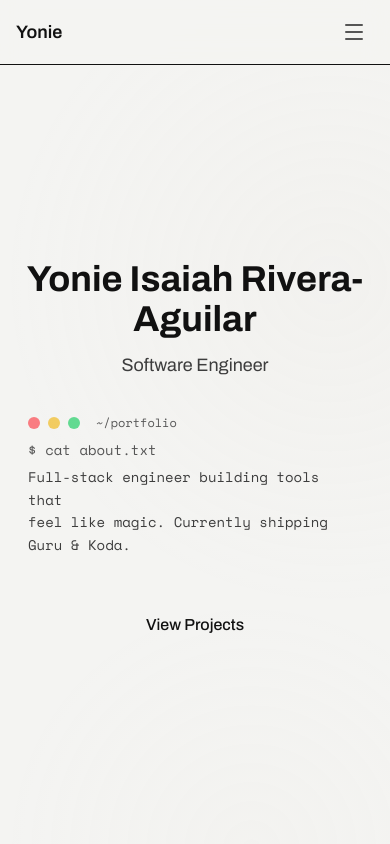
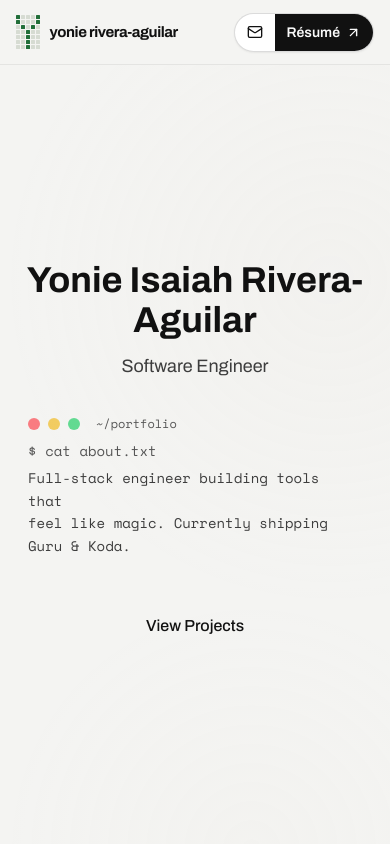
Before and after one commit to Isaiahriveraa/Portfolio, a Next.js app: page / in a window 390 px wide. Shown: the top 844 px of the page. Built offline with nearby package versions, Linux system fonts and the light colour scheme.

Commit message:
feat(header): keep email and the résumé one click away in a sticky header

```diff
--- a/src/app/layout.tsx
+++ b/src/app/layout.tsx
@@ -35,7 +35,7 @@ export default function RootLayout({
       <body className={`${archivo.variable} ${spaceMono.variable} antialiased`}>
         <MotionProvider>
           <Header />
-          <main className="min-h-screen pt-16">{children}</main>
+          <main id="top">{children}</main>
           <Footer />
         </MotionProvider>
       </body>
--- a/src/components/layout/Header.tsx
+++ b/src/components/layout/Header.tsx
@@ -1,93 +1,59 @@
-"use client";
-
-import { useState } from "react";
-import Link from "next/link";
-import { Menu, X } from "lucide-react";
+import { ArrowUpRight, FileText, Mail } from "lucide-react";
 import { NAV_ITEMS, SITE_CONFIG } from "@/lib/constants";
 import { Container } from "./Container";
-import { SocialLinks } from "@/components/common/SocialLinks";
-import { cn } from "@/lib/utils";
+import { PixelMonogram } from "@/components/ui/PixelMonogram";
 
 /**
- * Fixed header with blur backdrop, navigation links, and mobile menu.
+ * Sticky header: the site mark, section links, and a split pill that keeps
+ * email and the résumé one click away on every screen size.
  */
 export function Header() {
-  const [isMobileMenuOpen, setIsMobileMenuOpen] = useState(false);
-
-  const toggleMobileMenu = () => setIsMobileMenuOpen((prev) => !prev);
-  const closeMobileMenu = () => setIsMobileMenuOpen(false);
-
   return (
-    <header className="fixed top-0 z-50 w-full border-b border-border/50 bg-background/80 backdrop-blur-md">
-      <Container>
-        <div className="flex h-16 items-center justify-between">
-          {/* Logo / Name */}
-          <Link
-            href="/"
-            className="text-lg font-semibold text-foreground transition-colors hover:text-accent"
-          >
-            {SITE_CONFIG.name.split(" ")[0]}
-          </Link>
-
-          {/* Desktop Navigation */}
-          <nav className="hidden items-center gap-8 md:flex">
-            {NAV_ITEMS.map((item) => (
+    <header className="page-header sticky top-0 z-30 border-b border-foreground/[0.07] backdrop-blur-md">
+      <Container className="flex h-16 items-center justify-between gap-4">
+        <a href="#top" className="flex items-center gap-2.5" aria-label={`${SITE_CONFIG.shortName}, back to top`}>
+          <PixelMonogram />
+          <span className="font-wide text-[15px] font-bold tracking-[-0.03em] sm:text-[17px]">
+            {SITE_CONFIG.shortName.toLowerCase()}
+          </span>
+        </a>
+        <nav className="flex items-center gap-1 sm:gap-2" aria-label="Primary">
+          {NAV_ITEMS.map((item, i) => (
             <a
-                key={item.label}
+              key={item.href}
               href={item.href}
-                className="text-sm text-text-muted transition-colors hover:text-foreground"
+              className={`hidden rounded-full px-3 py-2 text-[14px] font-semibold text-text-secondary transition hover:bg-foreground/5 hover:text-foreground md:block ${
+                i === NAV_ITEMS.length - 1 ? "mr-1" : ""
+              }`}
             >
               {item.label}
             </a>
           ))}
-          </nav>
-
-          {/* Desktop Social Links */}
-          <div className="hidden md:block">
-            <SocialLinks iconSize={18} />
-          </div>
-
-          {/* Mobile Menu Button */}
-          <button
-            type="button"
-            onClick={toggleMobileMenu}
-            className="p-2 text-text-muted transition-colors hover:text-foreground md:hidden"
-            aria-label={isMobileMenuOpen ? "Close menu" : "Open menu"}
-            aria-expanded={isMobileMenuOpen}
-            aria-controls="mobile-menu"
+          <div className="flex items-stretch overflow-hidden rounded-full border border-foreground/15 bg-surface shadow-[0_1px_2px_rgba(17,17,17,0.06)]">
+            <a
+              href={SITE_CONFIG.emailHref}
+              className="flex items-center gap-2 px-3 py-2 text-[14px] font-semibold text-foreground transition-colors hover:bg-[#f4f4f2] sm:px-4"
             >
-            {isMobileMenuOpen ? <X size={24} /> : <Menu size={24} />}
-          </button>
-        </div>
-      </Container>
-
-      {/* Mobile Menu */}
-      <div
-        id="mobile-menu"
-        aria-hidden={!isMobileMenuOpen}
-        className={cn(
-          "overflow-hidden border-t border-border/50 bg-background/95 backdrop-blur-md transition-all duration-300 md:hidden",
-          isMobileMenuOpen ? "max-h-96" : "max-h-0 border-t-0"
-        )}
+              <Mail size={16} strokeWidth={2} />
+              <span className="sr-only sm:not-sr-only">Email me</span>
+            </a>
+            <a
+              href={SITE_CONFIG.resume}
+              target="_blank"
+              rel="noopener noreferrer"
+              className="page-accent-fill group flex items-center gap-1.5 px-3 py-2 text-[14px] font-semibold transition-[filter] hover:brightness-110 sm:px-4"
             >
-        <Container>
-          <nav className="flex flex-col gap-4 py-4">
-            {NAV_ITEMS.map((item) => (
-              <a
-                key={item.label}
-                href={item.href}
-                onClick={closeMobileMenu}
-                className="text-base text-text-muted transition-colors hover:text-foreground"
-              >
-                {item.label}
+              <FileText size={16} strokeWidth={2} className="hidden sm:block" />
+              Résumé
+              <ArrowUpRight
+                size={15}
+                strokeWidth={2.25}
+                className="transition-transform group-hover:-translate-y-0.5 group-hover:translate-x-0.5"
+              />
             </a>
-            ))}
-            <div className="pt-4">
-              <SocialLinks iconSize={20} />
           </div>
         </nav>
       </Container>
-      </div>
     </header>
   );
 }
--- /dev/null
+++ b/src/components/ui/PixelMonogram.tsx
@@ -0,0 +1,20 @@
+import { GLYPHS } from "@/lib/pixelFont";
+
+/**
+ * The letter Y drawn in contribution squares, used as the site mark.
+ */
+export function PixelMonogram() {
+  return (
+    <span className="grid grid-cols-5 gap-[1.5px]" aria-hidden>
+      {GLYPHS.Y.flatMap((row, r) =>
+        row.split("").map((ch, c) => (
+          <span
+            key={`${r}-${c}`}
+            className="h-[3.5px] w-[3.5px] rounded-[0.5px]"
+            style={{ background: ch === "#" ? "#216e39" : "#d6dbd2" }}
+          />
+        )),
+      )}
+    </span>
+  );
+}
--- /dev/null
+++ b/src/lib/pixelFont.ts
@@ -0,0 +1,11 @@
+/**
+ * A 7-row pixel font for the letters in YONIE, drawn the same height as a
+ * week of the contribution graph. `#` is a lit square.
+ */
+export const GLYPHS: Record<string, string[]> = {
+  Y: ["#...#", "#...#", ".#.#.", "..#..", "..#..", "..#..", "..#.."],
+  O: [".###.", "#...#", "#...#", "#...#", "#...#", "#...#", ".###."],
+  N: ["#...#", "##..#", "##..#", "#.#.#", "#..##", "#..##", "#...#"],
+  I: ["###", ".#.", ".#.", ".#.", ".#.", ".#.", "###"],
+  E: ["#####", "#....", "#....", "####.", "#....", "#....", "#####"],
+};
```
Lines whose indentation alone changed are shown as unchanged.
